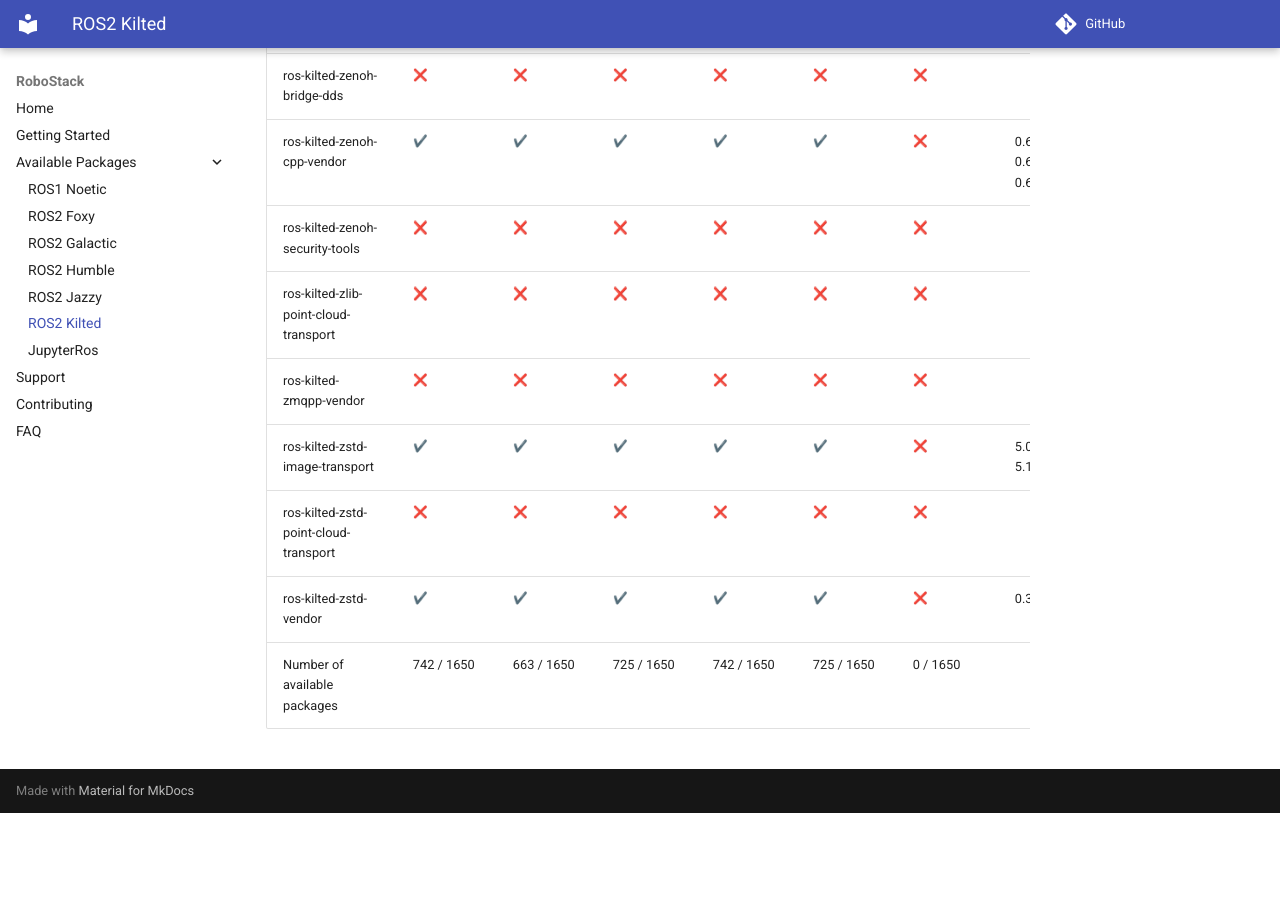
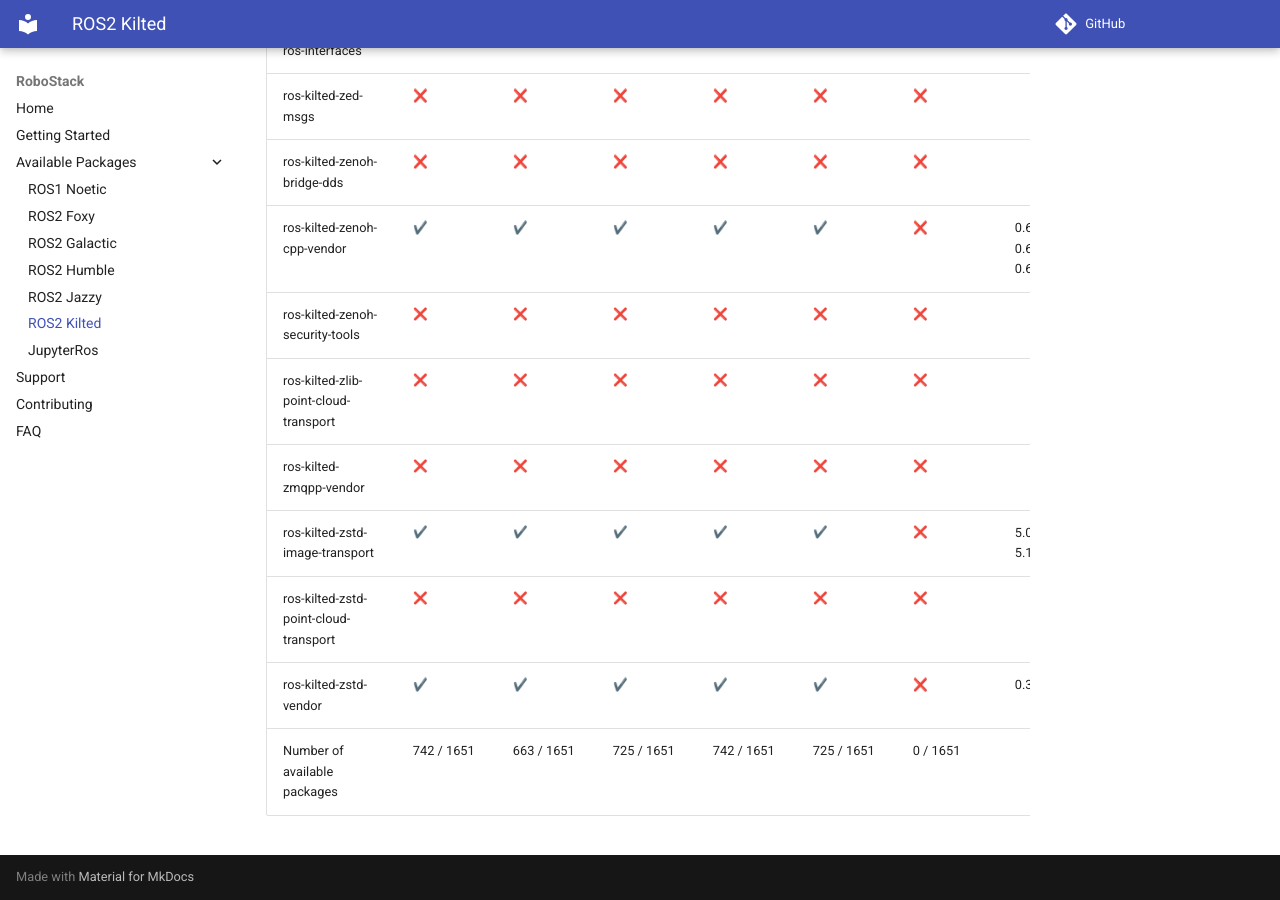
Before and after one commit to RoboStack/robostack.github.io, an MkDocs documentation site: the page built from docs/kilted.md, in a window 1280 px wide and 900 px high, scrolled down 126801 px. Built offline with MkDocs 1.6.1 and Material for MkDocs 9.7.7, drawn with Linux system fonts in a browser that asks for light colours; emoji names are drawn with the system emoji font; comment, search, counter and statistics services are not loaded; before the commit the page ends 127614 px from its top, so only the background shows below that; some of the changed text lies outside the part shown.

Commit message:
Update tables

```diff
--- a/docs/kilted.md
+++ b/docs/kilted.md
@@ -1650,4 +1651,4 @@
 | ros-kilted-zstd-image-transport | :heavy_check_mark: { data-sort='1' } | :heavy_check_mark: { data-sort='1' } | :heavy_check_mark: { data-sort='1' } | :heavy_check_mark: { data-sort='1' } | :heavy_check_mark: { data-sort='1' } | :x: { data-sort='0' } | 5.0.2, 5.1.0, 5.1.1  |
 | ros-kilted-zstd-point-cloud-transport | :x: { data-sort='0' } | :x: { data-sort='0' } | :x: { data-sort='0' } | :x: { data-sort='0' } | :x: { data-sort='0' } | :x: { data-sort='0' } |   |
 | ros-kilted-zstd-vendor | :heavy_check_mark: { data-sort='1' } | :heavy_check_mark: { data-sort='1' } | :heavy_check_mark: { data-sort='1' } | :heavy_check_mark: { data-sort='1' } | :heavy_check_mark: { data-sort='1' } | :x: { data-sort='0' } | 0.32.0  |
-| Number of available packages |  742 / 1650 | 663 / 1650 | 725 / 1650 | 742 / 1650 | 725 / 1650 | 0 / 1650 |
+| Number of available packages |  742 / 1651 | 663 / 1651 | 725 / 1651 | 742 / 1651 | 725 / 1651 | 0 / 1651 |
```
Also changed, not shown: other parts of docs/kilted.md (+1 -0 lines), docs/jazzy.md (+2 -1 lines).
